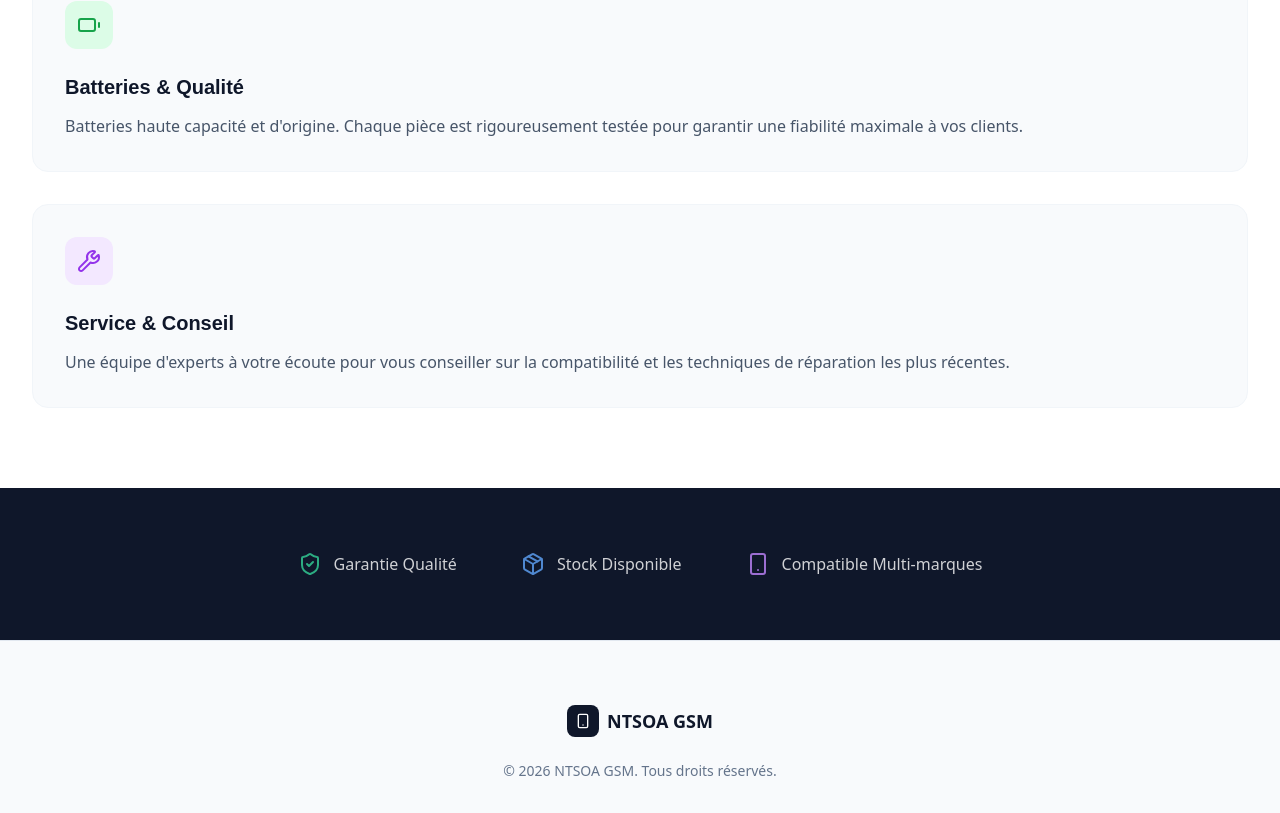
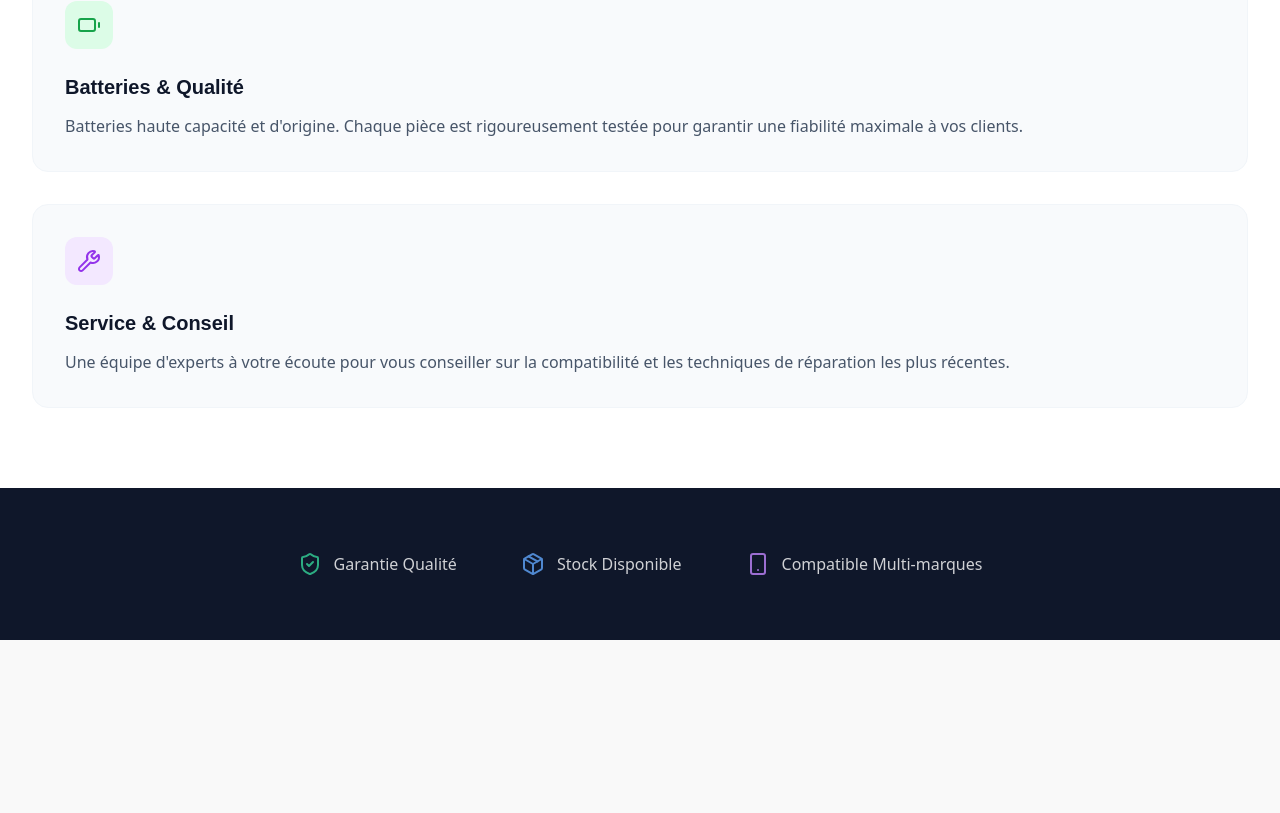
Before and after one commit to elysenoe925-creator/NTS_PROJECT, a React (Vite) app: page / in a window 1280 px wide. Shown: the part 1085-1898 px from the top of the page. After the commit the page ends 1725 px from the top, so only its background shows below. Built offline with nearby package versions, Linux system fonts and the light colour scheme; no server answers.

Commit message:
del footer

```diff
--- a/src/components/Landing.tsx
+++ b/src/components/Landing.tsx
@@ -124,21 +124,7 @@ export default function Landing({ onLoginClick }: LandingProps) {
             </section>
 
             {/* Footer */}
-            <footer className="bg-slate-50 border-t border-slate-200 pt-16 pb-8">
-                <div className="max-w-7xl mx-auto px-4 sm:px-6 lg:px-8">
-                    <div className="flex flex-col md:flex-row justify-between items-center gap-6">
-                        <div className="flex items-center gap-2">
-                            <div className="w-8 h-8 bg-slate-900 rounded-lg flex items-center justify-center">
-                                <Smartphone className="text-white w-4 h-4" />
-                            </div>
-                            <span className="font-bold text-lg text-slate-900">NTSOA GSM</span>
-                        </div>
-                        <p className="text-slate-500 text-sm">
-                            © {new Date().getFullYear()} NTSOA GSM. Tous droits réservés.
-                        </p>
-                    </div>
-                </div>
-            </footer>
+
         </div>
     );
 }
```
